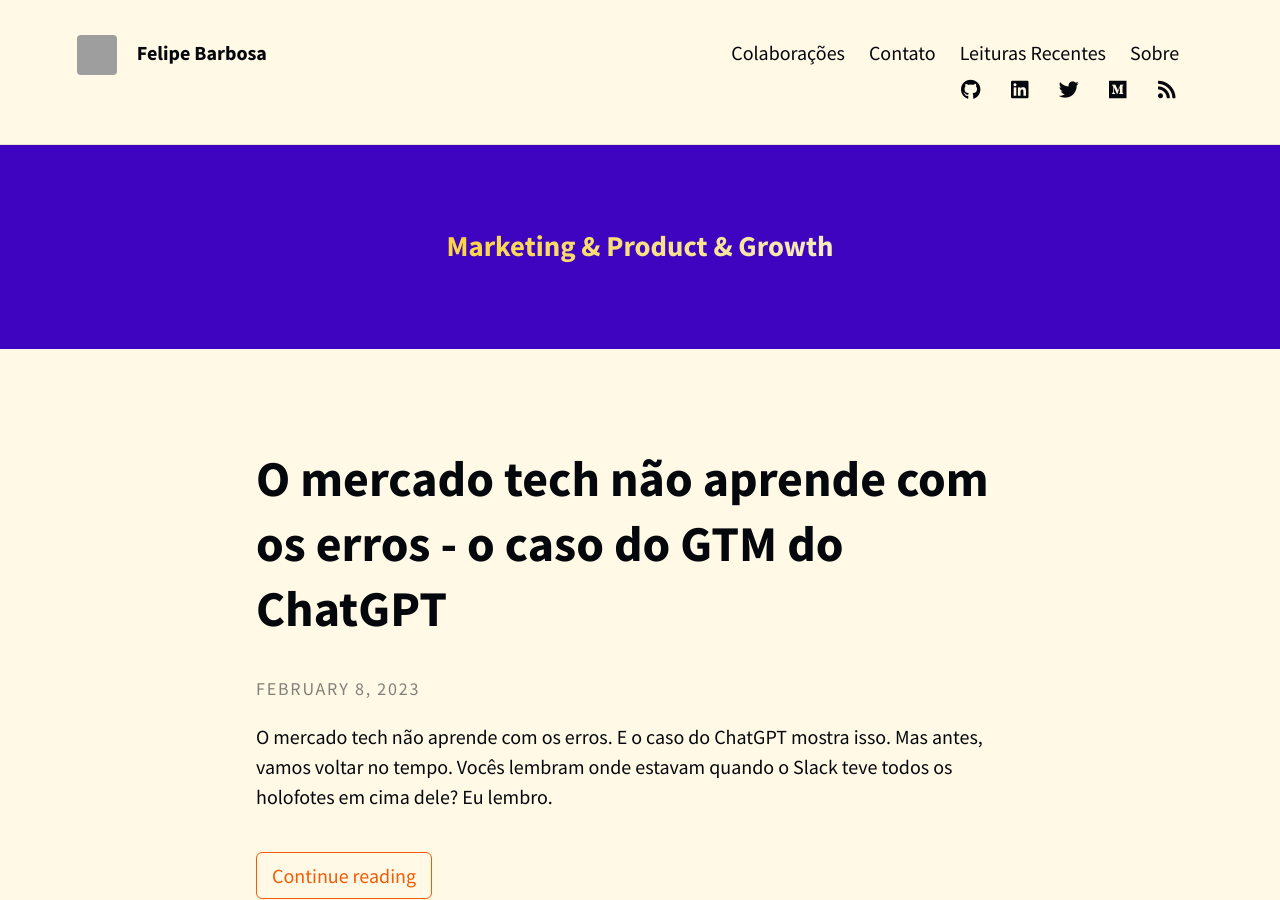
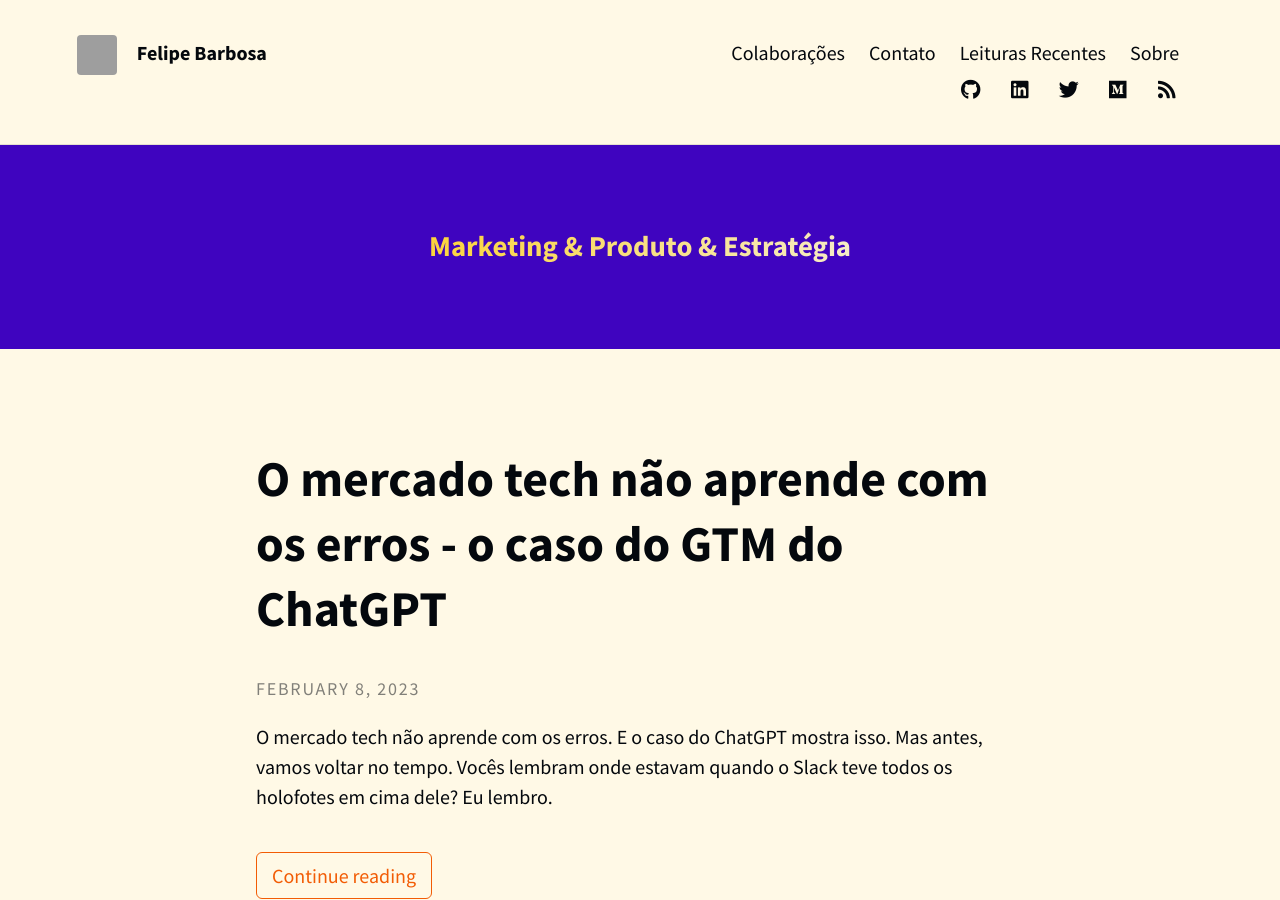
Before and after one commit to felipecbarbosa/felipecbarbosa.github.io, a Jekyll site: the page built from index.html, in a window 1280 px wide and 900 px high. Built offline with Jekyll 4.4.1, drawn with Linux system fonts in a browser that asks for light colours; nearby versions of some CDN libraries; the list of posts is cut into pages by our own code; comment, search, counter and statistics services are not loaded; grey boxes are pictures that could not be loaded.

Commit message:
Changed header text

```diff
--- a/_config.yml
+++ b/_config.yml
@@ -8,7 +8,7 @@ theme_settings:
   title: Felipe Barbosa
   avatar: felipe_barbosa-logo-icon-alternative.png
   gravatar: # Email MD5 hash
-  description: "Um blog para falar sobre Negócios de Tecnologia, Marketing e Desenvolvimento de Produto." # used by search engines
+  description: "Um blog para falar sobre Marketing, Desenvolvimento de Produto e Estratégia de Negócios." # used by search engines
   author: Felipe Barbosa
   name: Felipe Barbosa
   locale: pt-br
@@ -16,8 +16,8 @@ theme_settings:
 
   # Header and footer text
   header_text: >
-    <h2 style="color: #f4f4f4; font-size: 1.2em; background: linear-gradient(-70deg, #f4f4f4 5%, #fec901 100%, transparent); -webkit-background-clip: text; -webkit-text-fill-color: transparent;">Marketing & Product & Growth</h2>
-    <!-- a class="button" style="color: #ffffff; background-color: #0099ff;" onclick="analytics.track('clicked-curadoria-button') "href="https://curadoria.felipebarbosa.me/" target="_blank">CONHEÇA E ASSINE!</a -->
+    <h2 style="color: #f4f4f4; font-size: 1.2em; background: linear-gradient(-70deg, #f4f4f4 5%, #fec901 100%, transparent); -webkit-background-clip: text; -webkit-text-fill-color: transparent;">Marketing & Produto & Estratégia</h2>
+    <!-- a class="button" style="color: #f4f4f4; background-color: #f25c05;" onclick="analytics.track('clicked-curadoria-button') "href="https://curadoria.felipebarbosa.me/" target="_blank">CONHEÇA E ASSINE!</a -->
 
   header_text_feature_image:
   footer_text: >
```
